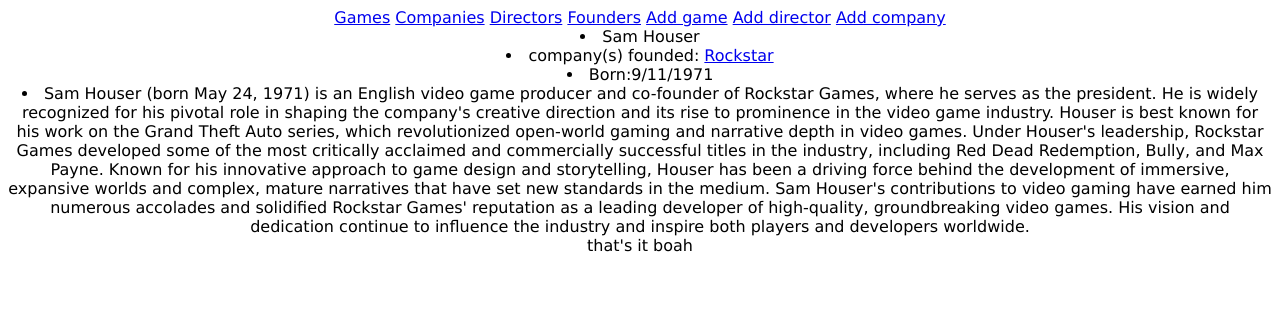
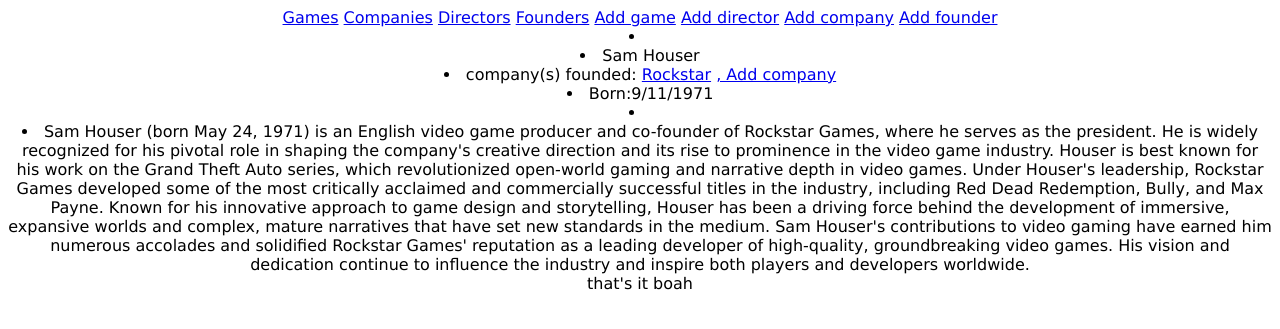
Before and after one commit to MorpheusNeoMatr/Videogame, a Flask app: page /founder/1 in a window 1280 px wide. Shown: the top 329 px of the page. Run offline with Flask 3, Linux system fonts and the light colour scheme; data comes from the database, SQL or seed files in the repository; both versions use the stored data as it was before the commit.

Commit message:
founder form also added, genre pictures are deleted due genre wont have list page

```diff
--- a/app/models.py
+++ b/app/models.py
@@ -99,7 +99,8 @@
     description = db.Column(db.Text())
     picture_1 = db.Column(db.Text())
     picture_2 = db.Column(db.Text())
-
+    founder_companies = db.relationship("Company", secondary=founder_company, backref=db.backref
+                                       ('founder', lazy='dynamic'))
 
 class Director(db.Model):
     __tablename__ = "director"
--- a/app/routes.py
+++ b/app/routes.py
@@ -12,6 +12,7 @@
 app.config['GAME_UPLOAD_FOLDER'] = os.path.join(basedir, 'static', 'games_images')
 app.config['DIRECTOR_UPLOAD_FOLDER'] = os.path.join(basedir, 'static', 'directors_images')
 app.config['COMPANY_UPLOAD_FOLDER'] = os.path.join(basedir, 'static', 'companies_images')
+app.config['FOUNDER_UPLOAD_FOLDER'] = os.path.join(basedir, 'static', 'founders_images')
 app.config['SQLALCHEMY_TRACK_MODIFICATIONS'] = False
 app.secret_key = 'correcthorsebatterystaple'
 WTF_CSRF_ENABLED = True
@@ -20,7 +21,7 @@
 
 
 import app.models as models
-from app.forms import Add_Game, Add_Series, Add_Genre, Add_Directors, Add_Company
+from app.forms import Add_Game, Add_Series, Add_Genre, Add_Directors, Add_Company, Add_Founders
 from app.models import Genre, Company, Director, Series, Videogame, Founder
 
 
@@ -182,6 +183,35 @@
     return render_template("company.html",company_series=company_series, company_games=company_games, company_founders=company_founders, company=company, company_directors=company_directors)
 
 
+@app.route('/add_founder', methods=['GET', 'POST'])
+def add_founder():
+    founder_form = Add_Founders()
+    if request.method == 'GET':
+        return render_template('add_founder.html', founder_form=founder_form)
+    else:
+        if founder_form.validate_on_submit():
+            new_founder = models.Founder()
+            new_founder.name = founder_form.founder_name.data
+            new_founder.founder_companies = Company.query.filter(Company.id.in_(founder_form.founder_companies.data)).all()
+            new_founder.date_of_birth = founder_form.founder_date_of_birth.data
+            filenames = []
+            for founder_pictures in [founder_form.founder_picture_1,
+                                    founder_form.founder_picture_2,]:
+                if founder_pictures.data:
+                    filename = secure_filename(founder_pictures.data.filename)
+                    founder_pictures.data.save(os.path.join(app.config['FOUNDER_UPLOAD_FOLDER'], filename))
+                    filenames.append(filename)
+                else:
+                    filenames.append(None)
+            new_founder.picture_1 = filenames[0]
+            new_founder.picture_2 = filenames[1]
+            new_founder.description = founder_form.founder_description.data
+            db.session.add(new_founder)
+            db.session.commit()
+            return redirect(url_for('founder', id=new_founder.id))
+        else:
+            return render_template('add_founder.html', founder_form=founder_form)
+
 @app.route("/founder_list")
 def founder_list():
     founder_list = models.Founder.query.all()
@@ -191,7 +221,7 @@
 @app.route("/founder/<int:id>")
 def founder(id):
     founder = models.Founder.query.filter_by(id=id).first_or_404()
-    founder_company = founder.company.all()
+    founder_company = founder.founder_companies
     return render_template("founder.html", founder_company=founder_company, founder=founder)
 
 
--- a/app/templates/company.html
+++ b/app/templates/company.html
@@ -39,7 +39,7 @@
             {% if not loop.last %}  ,{% endif %}
         {% endfor %}
         {% if company_founders|length < 3 %}
-            <a href="/add_founder">Add founders</a>
+            <a href="/add_founder">, Add founders</a>
         {% endif %}
     {% else %}
         No founders yet, <a href="/add_founder">Add founders</a>
--- a/app/templates/founder.html
+++ b/app/templates/founder.html
@@ -1,14 +1,30 @@
 {% extends "layout.html" %}
 {% block content %}
-
+<li>
+    {% if founder.picture_1 %}
+    <img src="{{ url_for('static', filename='founders_images/' ~ founder.picture_1) }}" alt="Director Picture 1">
+    {% endif %}
+</li>
 <li>{{founder.name}}</li>
 <li>company(s) founded:
-    {% for company in founder_company[:3] %}
-        <a href="/company/{{company.id}}">{{company.name}}</a>
-        {% if not loop.last %}  ,{% endif %}
-    {% endfor %}
+    {% if founder_company %}
+        {% for company in founder_company[:3] %}
+            <a href="/company/{{company.id}}">{{company.name}}</a>
+            {% if not loop.last %}  ,{% endif %}
+        {% endfor %}
+        {% if founder_company|length < 3 %}
+            <a href="/add_company">, Add company</a>
+        {% endif %}
+    {% else %}
+    No companies yet, <a href="/add_company">Add company</a>
+    {% endif %}
 </li>
 <li>{{founder.date_of_birth}}</li>
+<li>
+    {% if founder.picture_2 %}
+    <img src="{{ url_for('static', filename='founders_images/' ~ founder.picture_2) }}" alt="Director Picture 2">
+    {% endif %}
+</li>
 <li>{{founder.description}}</li>
 
 {% endblock %}
--- a/app/templates/nav.html
+++ b/app/templates/nav.html
@@ -6,4 +6,5 @@
     <a href="/add_game">Add game</a>
     <a href="/add_directors">Add director</a>
     <a href="/add_company">Add company</a>
+    <a href="/add_founder">Add founder</a>
 </nav>
```
Also changed, not shown: app/forms.py (+13 -0 lines), app/templates/add_founder.html (added, +13 -0 lines), app/static/founders_images/avatar_Hitman_Contracts_0001_2.jpg (added), app/static/founders_images/avatar_Hitman_Contracts_0004_5.jpg (added), app/videogame.db.
